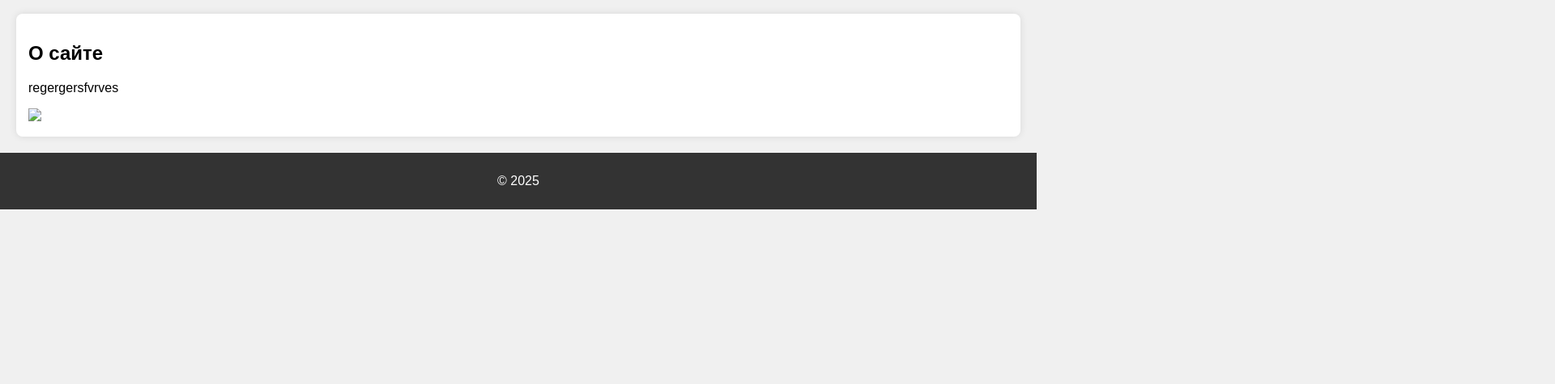
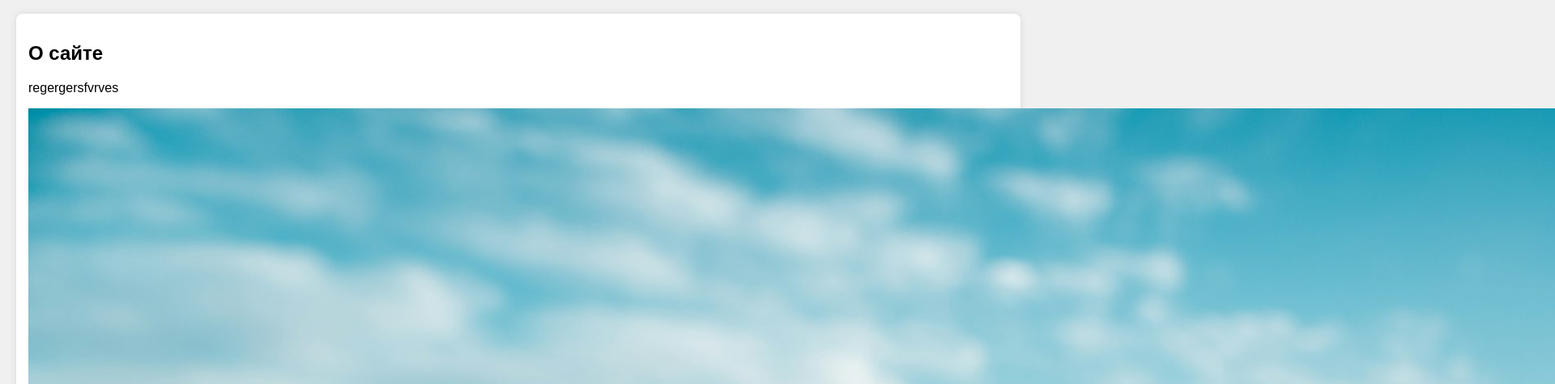
Before and after one commit to Damirmgg/site, a plain HTML site: page index.html in a window 1280 px wide. Shown: the part 141-616 px from the top of the page at 81% size, 1920 px wide, since content can reach past the window. Drawn offline with Linux system fonts and the light colour scheme.

Commit message:
Update index.html

```diff
--- a/index.html
+++ b/index.html
@@ -19,7 +19,7 @@
         <section>
             <h2>О сайте</h2>
             <p>regergersfvrves</p>
-            <img src="da.jpg">
+            <img src="img/da.jpg">
         </section>
     </main>
 
```
